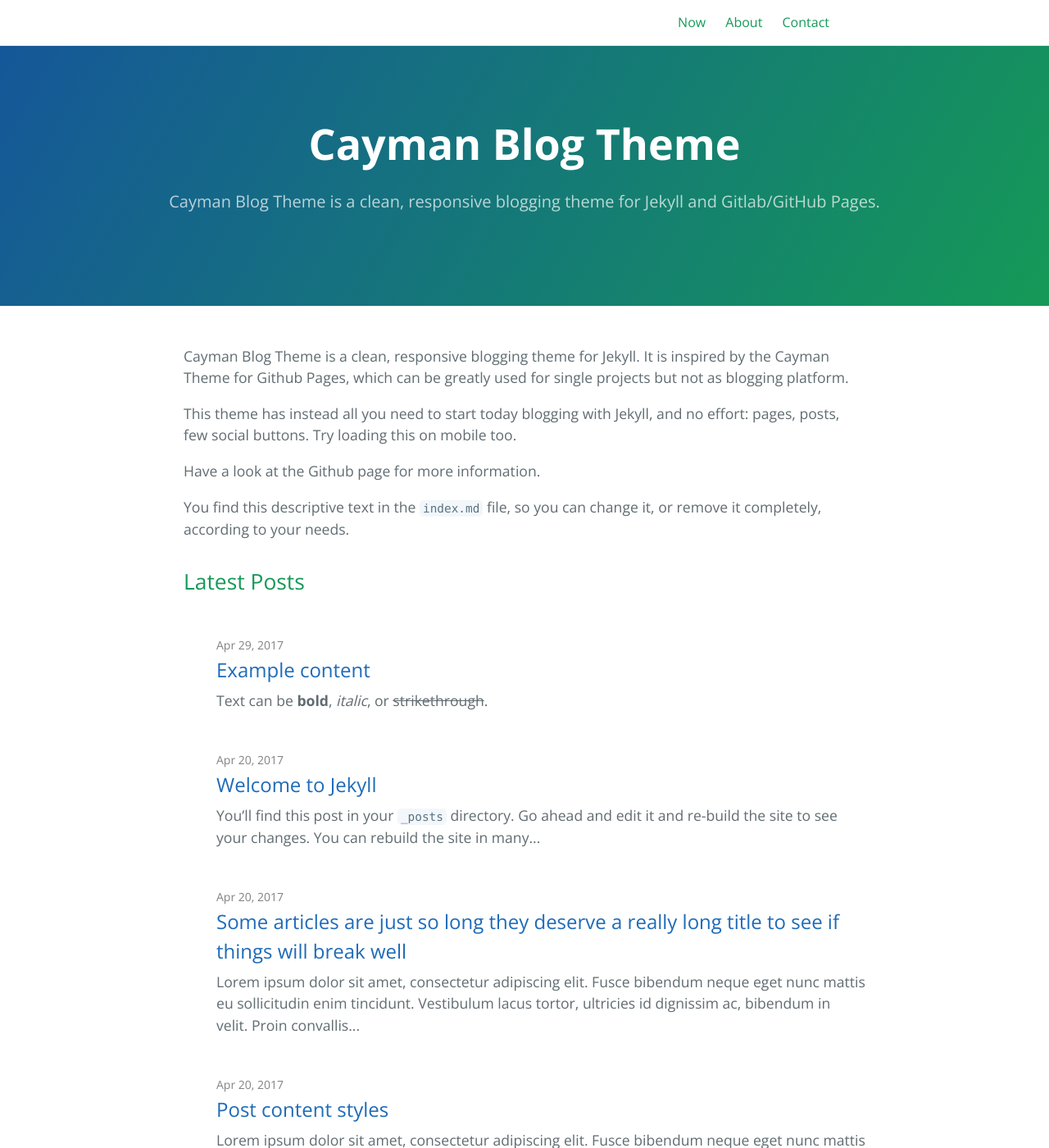
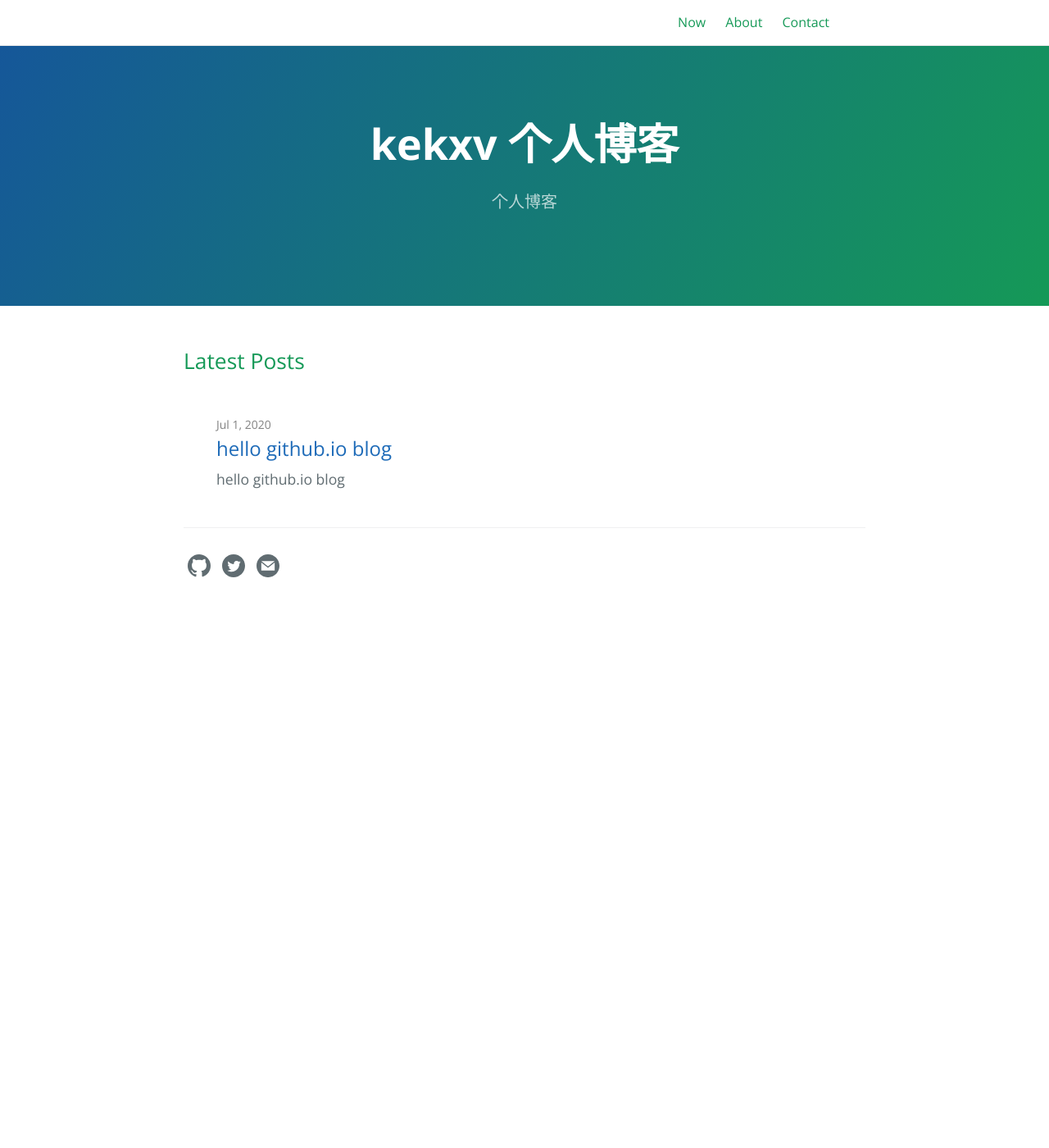
Before and after one commit to kekxv/kekxv.github.io, a Jekyll site: the page built from index.md, in a window 1280 px wide and 1400 px high. Shown: the whole window at 82% size. Built offline with Jekyll 4.4.1, drawn with Linux system fonts in a browser that asks for light colours; some of the changed text lies outside the part shown.

Commit message:
测试blog模板

````diff
--- a/_config.yml
+++ b/_config.yml
@@ -1,6 +1,6 @@
-title: Cayman Blog Theme
-description: Cayman Blog Theme is a clean, responsive blogging theme for Jekyll and Gitlab/GitHub Pages.
-show_downloads: true
+title: kekxv 个人博客
+description: 个人博客
+show_downloads: false
 
 baseurl: "" # change this to the subpath of your site, e.g. /blog. Leave it empty if you don't need it.
 url: "https://kekxv.github.io" # change this to the base hostname & protocol for your site
@@ -17,7 +17,7 @@ theme: # leave it empty
 
 # social
 author: kekxv
-image: /thumbnail-jumbo.png
+image: /favicon.ico
 twitter:
   username: kekxv
 
--- a/_posts/2017-04-20-my-example-post.md
+++ /dev/null
@@ -1,12 +0,0 @@
----
-layout: post
----
-
-Eos eu docendi tractatos sapientem, brute option menandri in vix, quando vivendo accommodare te ius. Nec melius fastidii constituam id, viderer theophrastus ad sit, hinc semper periculis cum id. Noluisse postulant assentior est in, no choro sadipscing repudiandae vix. Vis in euismod delenit dignissim. Ex quod nostrum sit, suas decore animal id ius, nobis solet detracto quo te.
-
-{% comment %}
-Might you have an include in your theme? Why not try it here!
-{% include my-themes-great-include.html %}
-{% endcomment %}
-
-No laudem altera adolescens has, volumus lucilius eum no. Eam ei nulla audiam efficiantur. Suas affert per no, ei tale nibh sea. Sea ne magna harum, in denique scriptorem sea, cetero alienum tibique ei eos. Labores persequeris referrentur eos ei.
--- a/_posts/2017-04-20-post-content-styles.md
+++ /dev/null
@@ -1,90 +0,0 @@
----
-layout: post
-title: "Post content styles"
-tagline: "This post demonstrates post content styles"
-categories: junk
-image: /thumbnail-mobile.png
-author: "Bart Simpson"
-meta: "Springfield"
----
-
-Lorem ipsum dolor sit amet, consectetur adipiscing elit. Fusce bibendum neque eget nunc mattis eu sollicitudin enim tincidunt. Vestibulum lacus tortor, ultricies id dignissim ac, bibendum in velit.
-
-## Some great heading (h2)
-
-Proin convallis mi ac felis pharetra aliquam. Curabitur dignissim accumsan rutrum. In arcu magna, aliquet vel pretium et, molestie et arcu.
-
-Mauris lobortis nulla et felis ullamcorper bibendum. Phasellus et hendrerit mauris. Proin eget nibh a massa vestibulum pretium. Suspendisse eu nisl a ante aliquet bibendum quis a nunc. Praesent varius interdum vehicula. Aenean risus libero, placerat at vestibulum eget, ultricies eu enim. Praesent nulla tortor, malesuada adipiscing adipiscing sollicitudin, adipiscing eget est.
-
-## Another great heading (h2)
-
-Lorem ipsum dolor sit amet, consectetur adipiscing elit. Fusce bibendum neque eget nunc mattis eu sollicitudin enim tincidunt. Vestibulum lacus tortor, ultricies id dignissim ac, bibendum in velit.
-
-### Some great subheading (h3)
-
-Proin convallis mi ac felis pharetra aliquam. Curabitur dignissim accumsan rutrum. In arcu magna, aliquet vel pretium et, molestie et arcu. Mauris lobortis nulla et felis ullamcorper bibendum.
-
-Phasellus et hendrerit mauris. Proin eget nibh a massa vestibulum pretium. Suspendisse eu nisl a ante aliquet bibendum quis a nunc.
-
-### Some great subheading (h3)
-
-Praesent varius interdum vehicula. Aenean risus libero, placerat at vestibulum eget, ultricies eu enim. Praesent nulla tortor, malesuada adipiscing adipiscing sollicitudin, adipiscing eget est.
-
-> This quote will change your life. It will reveal the secrets of the universe, and all the wonders of humanity. Don't misuse it.
-
-Lorem ipsum dolor sit amet, consectetur adipiscing elit. Fusce bibendum neque eget nunc mattis eu sollicitudin enim tincidunt.
-
-### Some great subheading (h3)
-
-Vestibulum lacus tortor, ultricies id dignissim ac, bibendum in velit. Proin convallis mi ac felis pharetra aliquam. Curabitur dignissim accumsan rutrum.
-
-```html
-<html>
-  <head>
-  </head>
-  <body>
-    <p>Hello, World!</p>
-  </body>
-</html>
-```
-
-
-In arcu magna, aliquet vel pretium et, molestie et arcu. Mauris lobortis nulla et felis ullamcorper bibendum. Phasellus et hendrerit mauris.
-
-#### You might want a sub-subheading (h4)
-
-In arcu magna, aliquet vel pretium et, molestie et arcu. Mauris lobortis nulla et felis ullamcorper bibendum. Phasellus et hendrerit mauris.
-
-In arcu magna, aliquet vel pretium et, molestie et arcu. Mauris lobortis nulla et felis ullamcorper bibendum. Phasellus et hendrerit mauris.
-
-#### But it's probably overkill (h4)
-
-In arcu magna, aliquet vel pretium et, molestie et arcu. Mauris lobortis nulla et felis ullamcorper bibendum. Phasellus et hendrerit mauris.
-
-### Oh hai, an unordered list!!
-
-In arcu magna, aliquet vel pretium et, molestie et arcu. Mauris lobortis nulla et felis ullamcorper bibendum. Phasellus et hendrerit mauris.
-
-- First item, yo
-- Second item, dawg
-- Third item, what what?!
-- Fourth item, fo sheezy my neezy
-
-### Oh hai, an ordered list!!
-
-In arcu magna, aliquet vel pretium et, molestie et arcu. Mauris lobortis nulla et felis ullamcorper bibendum. Phasellus et hendrerit mauris.
-
-1. First item, yo
-2. Second item, dawg
-3. Third item, what what?!
-4. Fourth item, fo sheezy my neezy
-
-
-
-## Headings are cool! (h2)
-
-Proin eget nibh a massa vestibulum pretium. Suspendisse eu nisl a ante aliquet bibendum quis a nunc. Praesent varius interdum vehicula. Aenean risus libero, placerat at vestibulum eget, ultricies eu enim. Praesent nulla tortor, malesuada adipiscing adipiscing sollicitudin, adipiscing eget est.
-
-Praesent nulla tortor, malesuada adipiscing adipiscing sollicitudin, adipiscing eget est.
-
-Proin eget nibh a massa vestibulum pretium. Suspendisse eu nisl a ante aliquet bibendum quis a nunc.
--- a/_posts/2017-04-20-super-long-article.md
+++ /dev/null
@@ -1,11 +0,0 @@
----
-layout: post
-title: "Some articles are just so long they deserve a really long title to see if things will break well"
-categories: misc
----
-
-Lorem ipsum dolor sit amet, consectetur adipiscing elit. Fusce bibendum neque eget nunc mattis eu sollicitudin enim tincidunt. Vestibulum lacus tortor, ultricies id dignissim ac, bibendum in velit. Proin convallis mi ac felis pharetra aliquam. Curabitur dignissim accumsan rutrum. In arcu magna, aliquet vel pretium et, molestie et arcu. Mauris lobortis nulla et felis ullamcorper bibendum. Phasellus et hendrerit mauris. Proin eget nibh a massa vestibulum pretium. Suspendisse eu nisl a ante aliquet bibendum quis a nunc. Praesent varius interdum vehicula. Aenean risus libero, placerat at vestibulum eget, ultricies eu enim. Praesent nulla tortor, malesuada adipiscing adipiscing sollicitudin, adipiscing eget est.
-
-Lorem ipsum dolor sit amet, consectetur adipiscing elit. Fusce bibendum neque eget nunc mattis eu sollicitudin enim tincidunt. Vestibulum lacus tortor, ultricies id dignissim ac, bibendum in velit. Proin convallis mi ac felis pharetra aliquam. Curabitur dignissim accumsan rutrum. In arcu magna, aliquet vel pretium et, molestie et arcu. Mauris lobortis nulla et felis ullamcorper bibendum. Phasellus et hendrerit mauris. Proin eget nibh a massa vestibulum pretium. Suspendisse eu nisl a ante aliquet bibendum quis a nunc. Praesent varius interdum vehicula. Aenean risus libero, placerat at vestibulum eget, ultricies eu enim. Praesent nulla tortor, malesuada adipiscing adipiscing sollicitudin, adipiscing eget est.
-
-Lorem ipsum dolor sit amet, consectetur adipiscing elit. Fusce bibendum neque eget nunc mattis eu sollicitudin enim tincidunt. Vestibulum lacus tortor, ultricies id dignissim ac, bibendum in velit. Proin convallis mi ac felis pharetra aliquam. Curabitur dignissim accumsan rutrum. In arcu magna, aliquet vel pretium et, molestie et arcu. Mauris lobortis nulla et felis ullamcorper bibendum. Phasellus et hendrerit mauris. Proin eget nibh a massa vestibulum pretium. Suspendisse eu nisl a ante aliquet bibendum quis a nunc. Praesent varius interdum vehicula. Aenean risus libero, placerat at vestibulum eget, ultricies eu enim. Praesent nulla tortor, malesuada adipiscing adipiscing sollicitudin, adipiscing eget est.
--- a/_posts/2017-04-20-welcome-to-jekyll.md
+++ /dev/null
@@ -1,22 +0,0 @@
----
-layout: post
-title: "Welcome to Jekyll"
----
-You’ll find this post in your `_posts` directory. Go ahead and edit it and re-build the site to see your changes. You can rebuild the site in many different ways, but the most common way is to run `jekyll serve`, which launches a web server and auto-regenerates your site when a file is updated.
-
-To add new posts, simply add a file in the `_posts` directory that follows the convention `YYYY-MM-DD-name-of-post.ext` and includes the necessary front matter. Take a look at the source for this post to get an idea about how it works.
-
-Jekyll also offers powerful support for code snippets:
-
-{% highlight ruby %}
-def print_hi(name)
-  puts "Hi, #{name}"
-end
-print_hi('Tom')
-#=> prints 'Hi, Tom' to STDOUT.
-{% endhighlight %}
-
-Check out the [Jekyll docs][jekyll-docs] for more info on how to get the most out of Jekyll. File all bugs/feature requests at [Jekyll’s GitHub repo][jekyll-gh].
-
-[jekyll-docs]: http://jekyllrb.com/docs/home
-[jekyll-gh]:   https://github.com/jekyll/jekyll
--- a/_posts/2017-04-29-cayman-example-content.md
+++ /dev/null
@@ -1,124 +0,0 @@
----
-layout: post
-title: "Example content"
----
-
-Text can be **bold**, _italic_, or ~~strikethrough~~.
-
-[Link to another page: About]({{ '/about.html' | absolute_url }}).
-
-There should be whitespace between paragraphs.
-
-There should be whitespace between paragraphs. We recommend including a README, or a file with information about your project.
-
-# [](#header-1)Header 1
-
-This is a normal paragraph following a header. GitHub is a code hosting platform for version control and collaboration. It lets you and others work together on projects from anywhere.
-
-## [](#header-2)Header 2
-
-> This is a blockquote following a header.
->
-> When something is important enough, you do it even if the odds are not in your favor.
-
-### [](#header-3)Header 3
-
-```js
-// Javascript code with syntax highlighting.
-var fun = function lang(l) {
-  dateformat.i18n = require('./lang/' + l)
-  return true;
-}
-```
-
-```ruby
-# Ruby code with syntax highlighting
-GitHubPages::Dependencies.gems.each do |gem, version|
-  s.add_dependency(gem, "= #{version}")
-end
-```
-
-#### [](#header-4)Header 4
-
-*   This is an unordered list following a header.
-*   This is an unordered list following a header.
-*   This is an unordered list following a header.
-
-##### [](#header-5)Header 5
-
-1.  This is an ordered list following a header.
-2.  This is an ordered list following a header.
-3.  This is an ordered list following a header.
-
-###### [](#header-6)Header 6
-
-| head1        | head two          | three |
-|:-------------|:------------------|:------|
-| ok           | good swedish fish | nice  |
-| out of stock | good and plenty   | nice  |
-| ok           | good `oreos`      | hmm   |
-| ok           | good `zoute` drop | yumm  |
-
-### There's a horizontal rule below this.
-
-* * *
-
-### Here is an unordered list:
-
-*   Item foo
-*   Item bar
-*   Item baz
-*   Item zip
-
-### And an ordered list:
-
-1.  Item one
-1.  Item two
-1.  Item three
-1.  Item four
-
-### And a nested list:
-
-- level 1 item
-  - level 2 item
-  - level 2 item
-    - level 3 item
-    - level 3 item
-- level 1 item
-  - level 2 item
-  - level 2 item
-  - level 2 item
-- level 1 item
-  - level 2 item
-  - level 2 item
-- level 1 item
-
-### Small image
-
-![Octocat](https://github.githubassets.com/images/icons/emoji/octocat.png)
-
-### Large image
-
-![Branching](https://guides.github.com/activities/hello-world/branching.png)
-
-
-### Definition lists can be used with HTML syntax.
-
-<dl>
-<dt>Name</dt>
-<dd>Godzilla</dd>
-<dt>Born</dt>
-<dd>1952</dd>
-<dt>Birthplace</dt>
-<dd>Japan</dd>
-<dt>Color</dt>
-<dd>Green</dd>
-</dl>
-
-```
-Long, single-line code blocks should not wrap. They should horizontally scroll if they are too long. This line should be long enough to demonstrate this.
-```
-
-```
-The final element.
-```
--- a/about.md
+++ b/about.md
@@ -1,15 +1,12 @@
 ---
 layout: page
 title: About
-tagline: A few more words about this theme
+tagline: A few more words about this website
 permalink: /about.html
 ref: about
 order: 0
 ---
 
-This is the _Cayman Blog_ Jekyll theme. You can find out more info about customizing this theme, as well as basic usage documentation, and source code at: [cayman-blog](https://github.com/lorepirri/cayman-blog)
-
-You can find the source code for _Jekyll_ at [jekyll](https://github.com/jekyll/jekyll)
-
+这是一个 `kekxv` 的 个人博客
 
 [Go to the Home Page]({{ '/' | absolute_url }})
--- a/contact.md
+++ b/contact.md
@@ -1,11 +1,11 @@
 ---
 layout: page
 title: Contact
-tagline: Create a contact form and you are good to go
+tagline: caesar@kekxv.com
 ref: contact
 order: 1
 ---
 
-Jekyll is a great tool to create static sites but with static site, there's no backend to send your data to: that is why you need a third part service.
+You can contact me by email : [caesar@kekxv.com](caesar@kekxv.com)
 
 [Go to the Home Page]({{ '/' | absolute_url }})
--- a/index.md
+++ b/index.md
@@ -7,11 +7,3 @@
 #
 layout: home
 ---
-
-Cayman Blog Theme is a clean, responsive blogging theme for Jekyll. It is inspired by the Cayman Theme for Github Pages, which can be greatly used for single projects but not as blogging platform.
-
-This theme has instead all you need to start today blogging with Jekyll, and no effort: pages, posts, few social buttons. Try loading this on mobile too.
-
-Have a look at the Github page for more information.
-
-You find this descriptive text in the `index.md` file, so you can change it, or remove it completely, according to your needs.
````
Also changed, not shown: _posts/2020-07-01-hello github.io blog.md (added, +11 -0 lines), favicon.ico.
